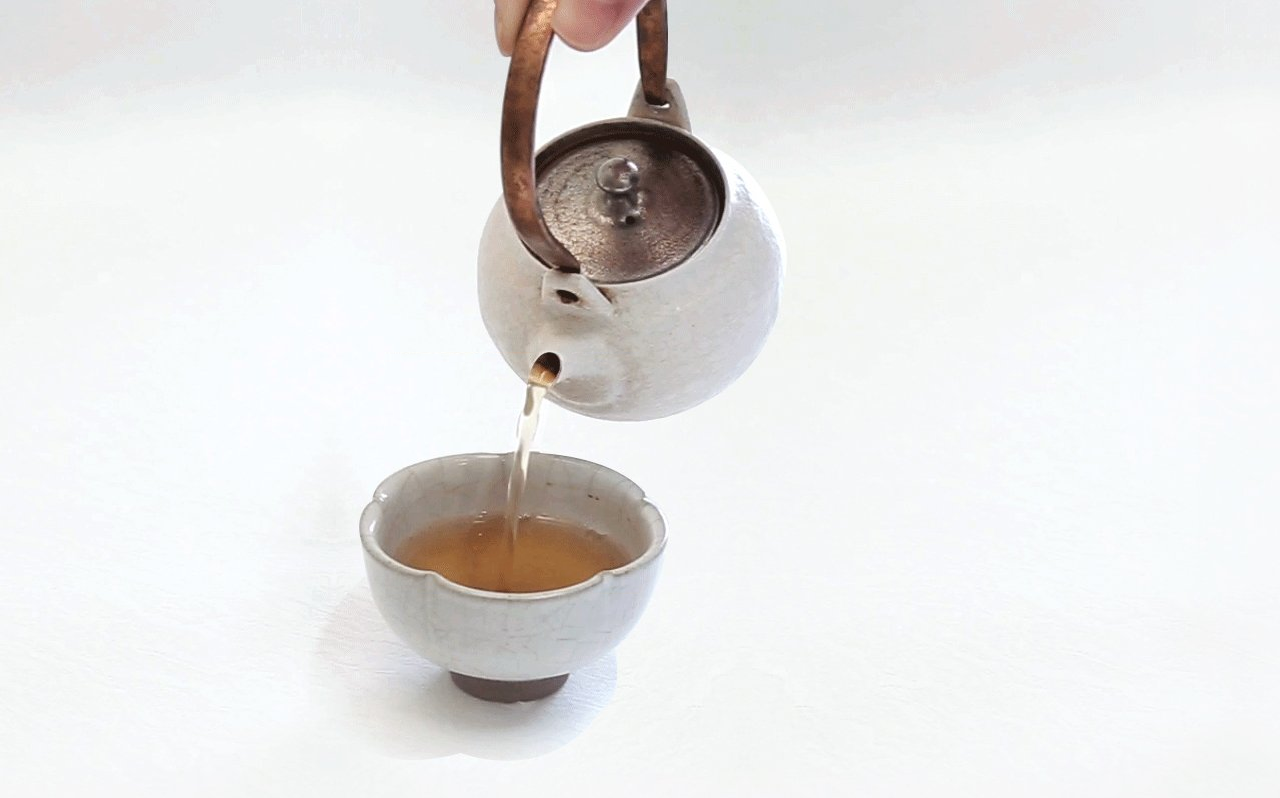
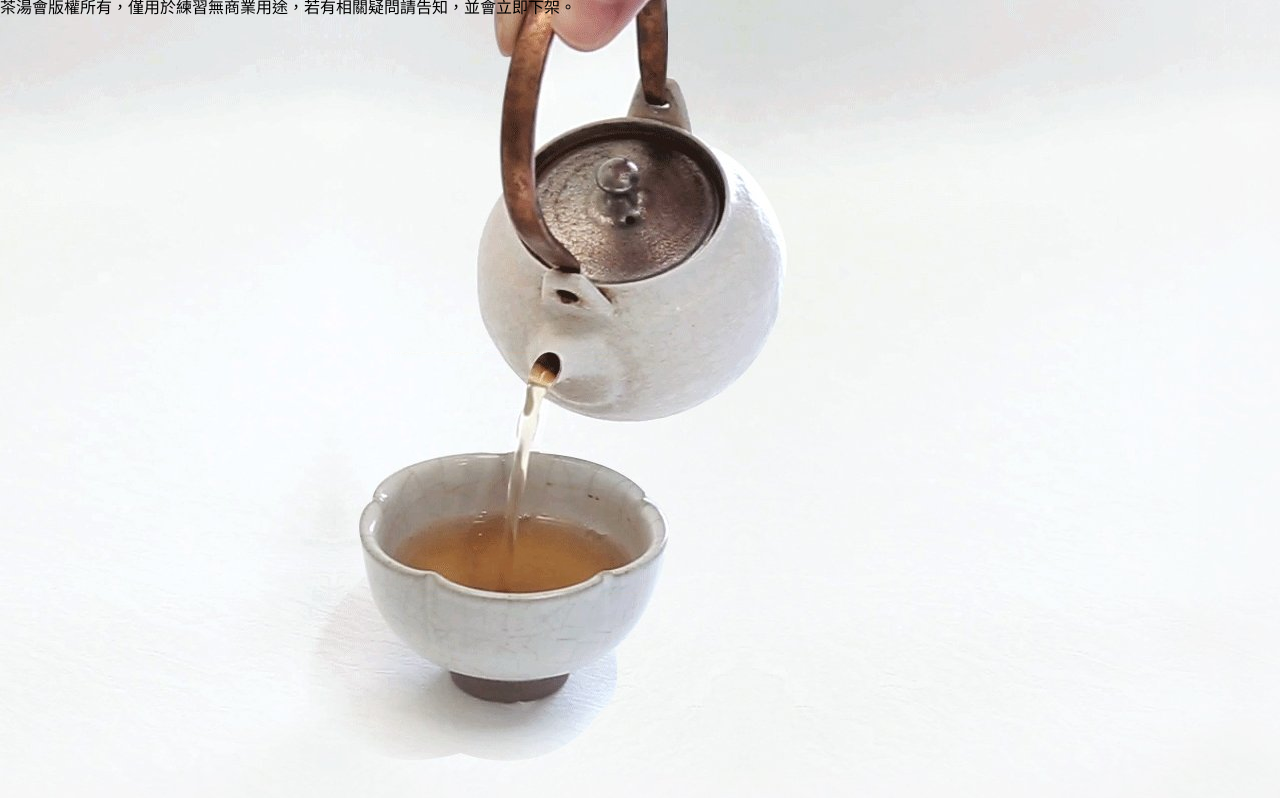
Before and after one commit to fish89483/pourTea, a plain HTML site: page index.html in a window 1280 px wide. Drawn offline with nearby package versions, Linux system fonts and the light colour scheme.

Commit message:
Update index.html

```diff
--- a/index.html
+++ b/index.html
@@ -15,6 +15,7 @@
     <div class="wrap">
         <div class="content">
             <div class="tea"></div>
+            茶湯會版權所有，僅用於練習無商業用途，若有相關疑問請告知，並會立即下架。
         </div>
     </div>
 
```
